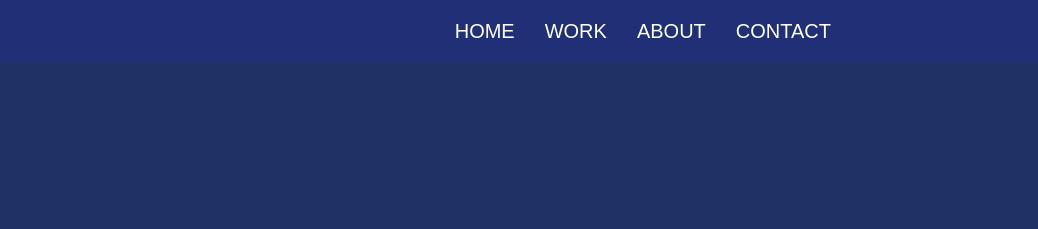
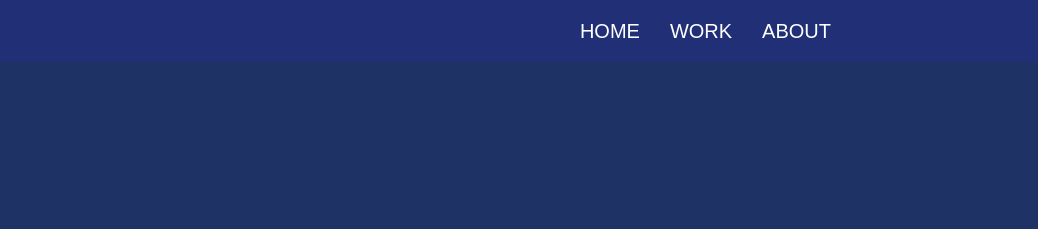
Before and after one commit to 404diaby/newPortfolio, a plain HTML site: page index.html in a window 1280 px wide. Shown: the top 229 px of the page, 242-1280 px from the left. Drawn offline with Linux system fonts and the light colour scheme.

Commit message:
remove contact page on nav

```diff
--- a/index.html
+++ b/index.html
@@ -64,7 +64,6 @@
             <li><a class="nav__mainMenu__links" href="index.html">Home</a></li>
             <li><a class="nav__mainMenu__links" href="./html/work.html">Work</a></li>
             <li><a class="nav__mainMenu__links" href="./html/aboutMe.html">About</a></li>
-            <li><a class="nav__mainMenu__links" href="./html/contact.html">Contact</a></li>
             <div id="nav__mainMenu__closeMenu"><i class="fa fa-times"></i></div>
             <span id="nav__mainMenu__icons">
               <a class="nav__mainMenu__icons__link" href="https://www.linkedin.com/in/mamadou-diaby-107351231/?original_referer=" target="_blank"><i class="fa-brands fa-linkedin fa-lg"></i></a>
```
Also changed, not shown: html/aboutMe.html (+0 -1 lines).
